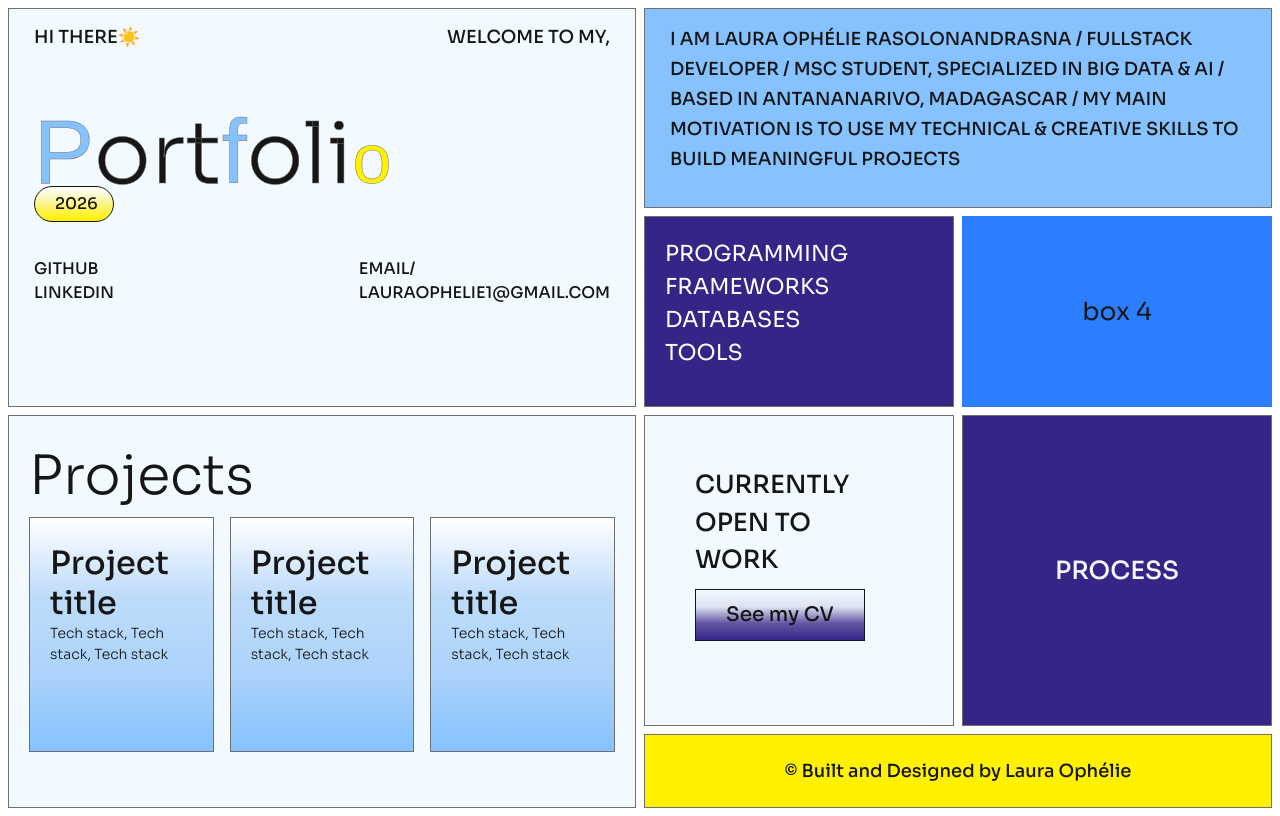
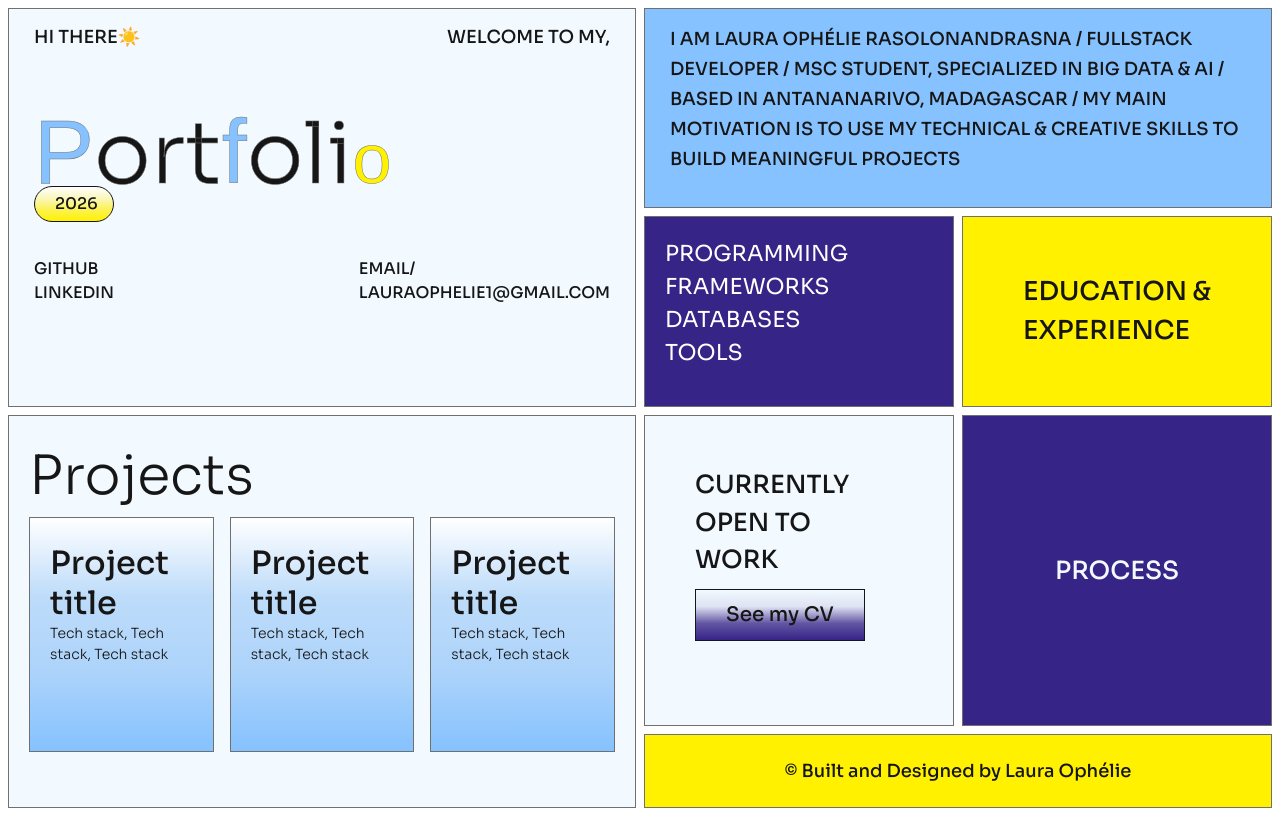
Before and after one commit to lauraophelie/laura-s-portfolio, a Next.js app: page / in a window 1280 px wide. Built offline with nearby package versions, Linux system fonts and the light colour scheme; some icons are missing.

Commit message:
background card, done with all the basics

```diff
--- a/app/components/background/Background.tsx
+++ b/app/components/background/Background.tsx
@@ -0,0 +1,10 @@
+import "./background.scss";
+
+export default function Background() {
+    return (
+        <div className="flex items-center justify-center background home-page__box">
+            Education & <br />
+            Experience
+        </div>
+    )
+}
--- a/app/components/background/background.scss
+++ b/app/components/background/background.scss
@@ -0,0 +1,9 @@
+@use "../../styles/base/palette.scss" as palette;
+
+.background {
+    background-color: palette.$yellow-color;
+    color: palette.$black-color;
+    text-transform: uppercase;
+    font-size: 26px;
+    font-weight: 500;
+}
--- a/app/page.tsx
+++ b/app/page.tsx
@@ -1,4 +1,5 @@
 import AboutMe from "./components/about/AboutMe";
+import Background from "./components/background/Background";
 import Intro from "./components/intro/Intro";
 import Copyright from "./components/misc/Copyright";
 import Process from "./components/misc/Process";
@@ -14,7 +15,7 @@ export default function Home() {
         <Intro />
         <AboutMe />
         <Skills />
-        <div className="bg-blue-500 flex items-center justify-center">box 4</div>
+        <Background />
         <Projects />
         <Status />
         <Process />
```
